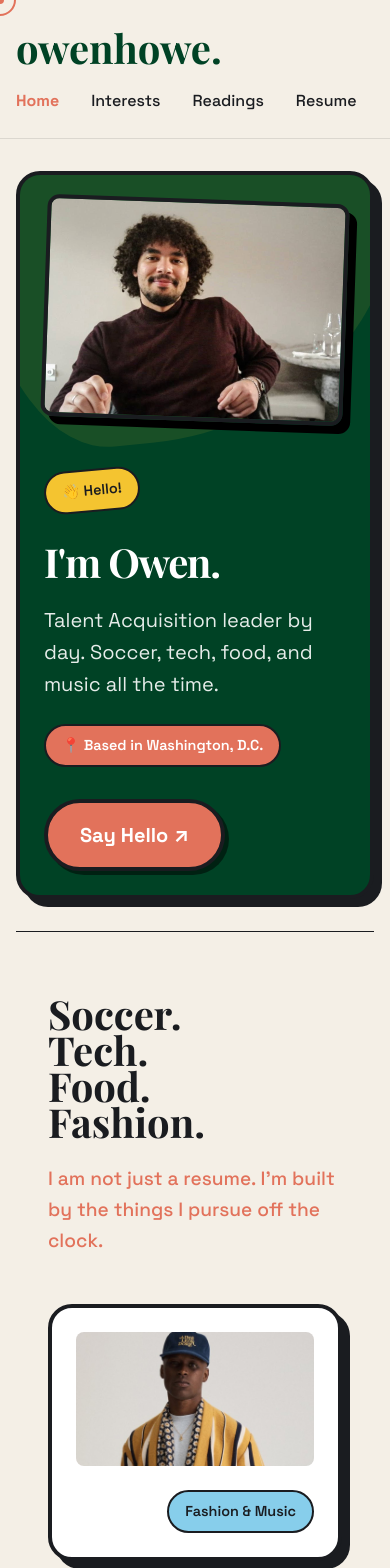
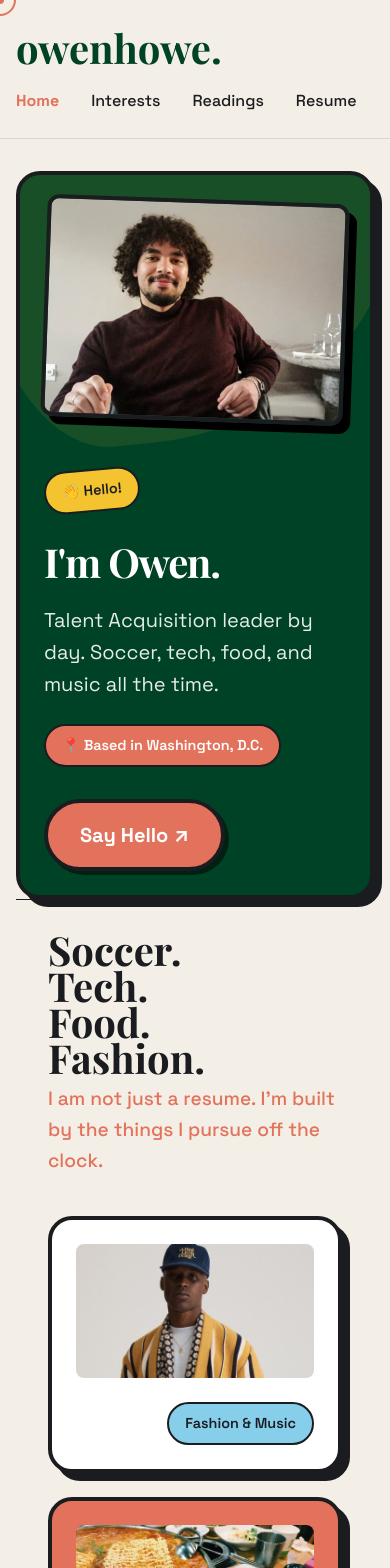
Before and after one commit to howeitis/personalsite, a React (Vite) app: page /#/ in a window 390 px wide. Shown: the top 1568 px of the page. Built offline with nearby package versions, Linux system fonts and the light colour scheme; a web font is replaced by a local one.

Commit message:
Tighten mobile MoodBoard column spacing and padding

```diff
--- a/src/components/MoodBoard.jsx
+++ b/src/components/MoodBoard.jsx
@@ -33,15 +33,15 @@ export const MoodBoard = () => {
 
     if (isMobile) {
         return (
-            <div style={{ backgroundColor: 'var(--bg-color)', borderTop: '1px solid var(--text-primary)', borderBottom: '1px solid var(--text-primary)', padding: '4rem 1rem', margin: '2rem 0' }}>
-                <div className="container" style={{ display: 'flex', flexDirection: 'column', gap: '3rem' }}>
+            <div style={{ backgroundColor: 'var(--bg-color)', borderTop: '1px solid var(--text-primary)', borderBottom: '1px solid var(--text-primary)', padding: '2rem 1rem', margin: '0 0' }}>
+                <div className="container" style={{ display: 'flex', flexDirection: 'column', gap: '1.5rem' }}>
 
                     {/* Intro Typography (Static for Mobile) */}
                     <div>
                         <h2 className="serif-text" style={{ fontSize: 'clamp(3rem, 12vw, 4rem)', lineHeight: 0.9, color: 'var(--text-primary)' }}>
                             Soccer.<br />Tech.<br />Food.<br />Fashion.
                         </h2>
-                        <p style={{ marginTop: '1.5rem', fontSize: '1.2rem', fontWeight: 500, color: 'var(--terracotta)' }}>
+                        <p style={{ marginTop: '0.5rem', marginBottom: '1rem', fontSize: '1.2rem', fontWeight: 500, color: 'var(--terracotta)' }}>
                             I am not just a resume. I'm built by the things I pursue off the clock.
                         </p>
                     </div>
```
